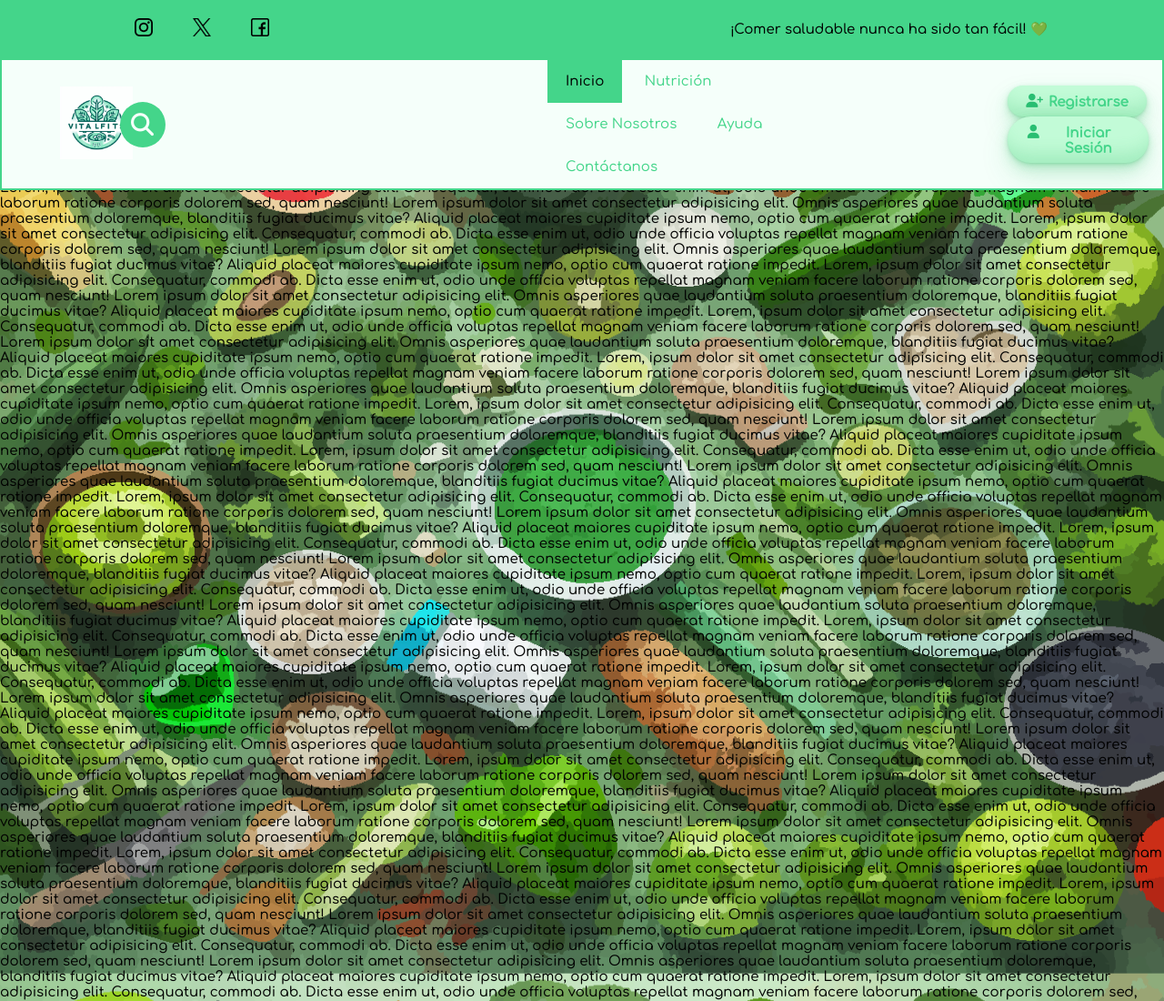
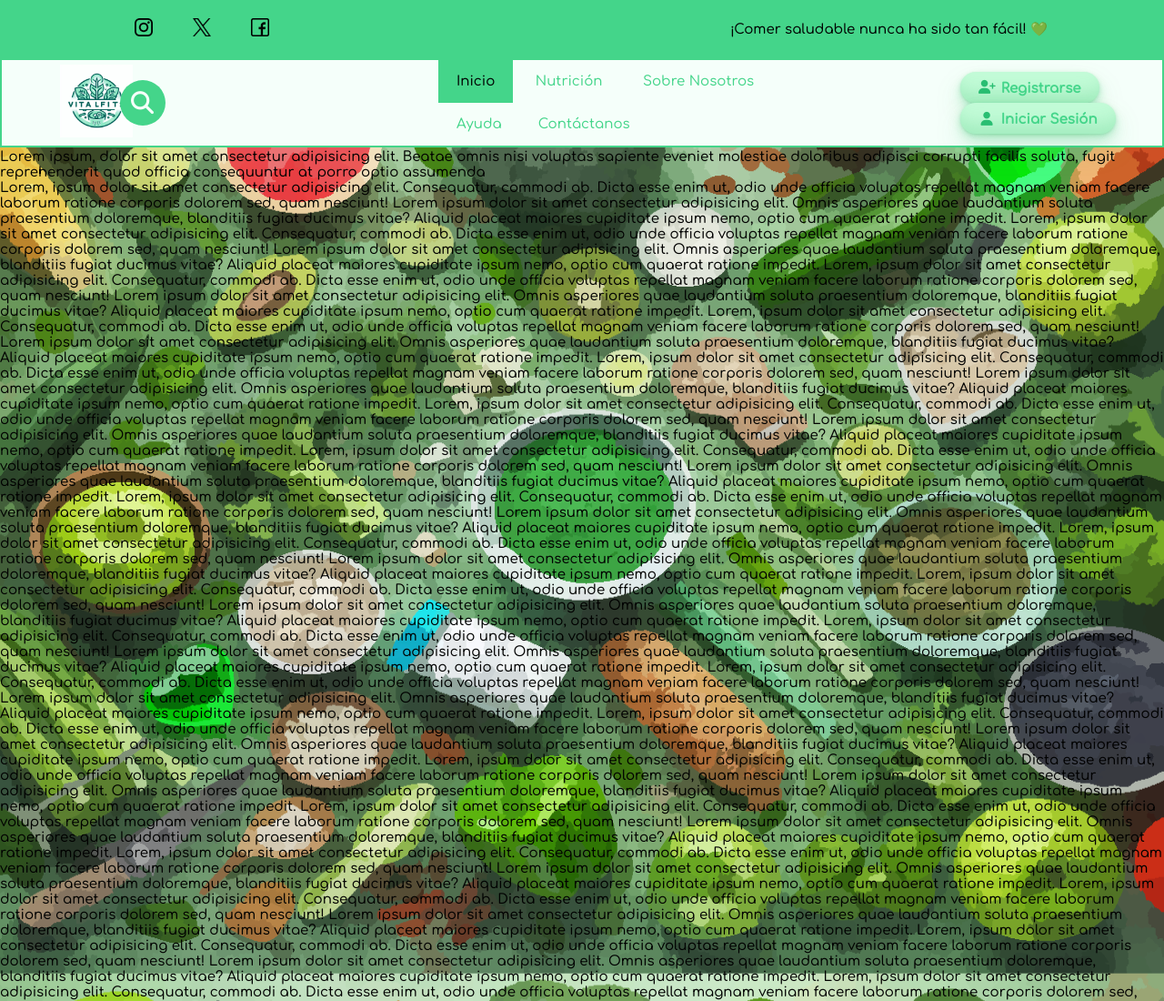
Before and after one commit to raaulroodriguez/VitalFits, a plain HTML site: page index.html in a window 1280 px wide. Shown: the top 1100 px of the page at 91% size. Drawn offline with Linux system fonts and the light colour scheme.

Commit message:
margenes raul

```diff
--- a/Style/index.css
+++ b/Style/index.css
@@ -79,10 +79,10 @@ li , a, button {
     left: 80%;
 }
 .menu{
-    margin: 0 0 0 520px;
+    margin: 0 0 0 400px;
     display: flex;
     list-style: none;
-    justify-content: space-around;
+    justify-content: space-between;
 }
 
 .activo {
@@ -188,7 +188,7 @@ li , a, button {
 
 .cuenta {
     position: relative;
-    margin-left: 220px;
+    margin-left: 200px;
 }
 .cuenta li {
     background-color: #c2fbd7;
```
